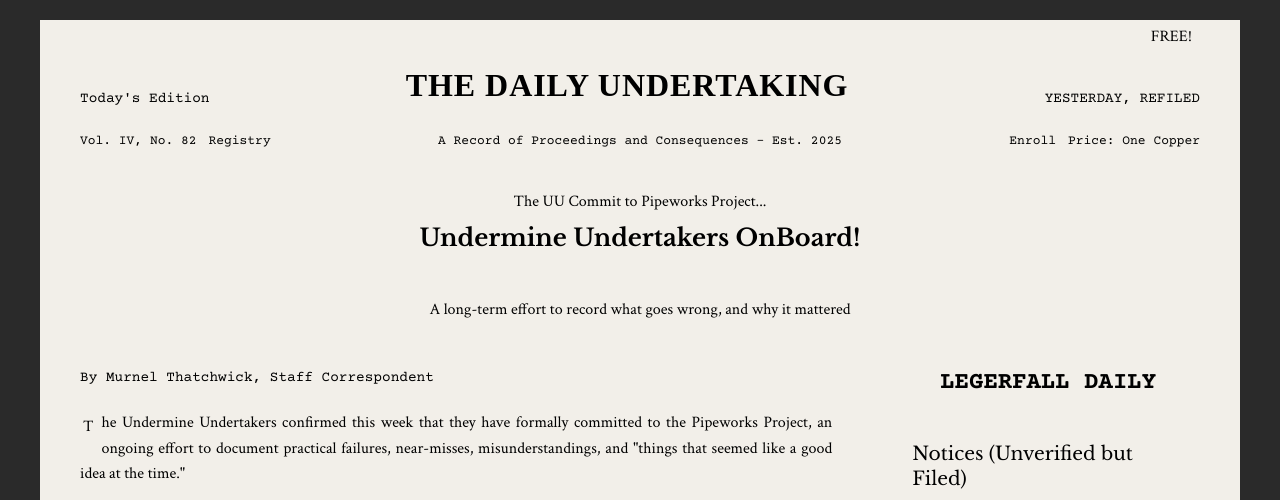
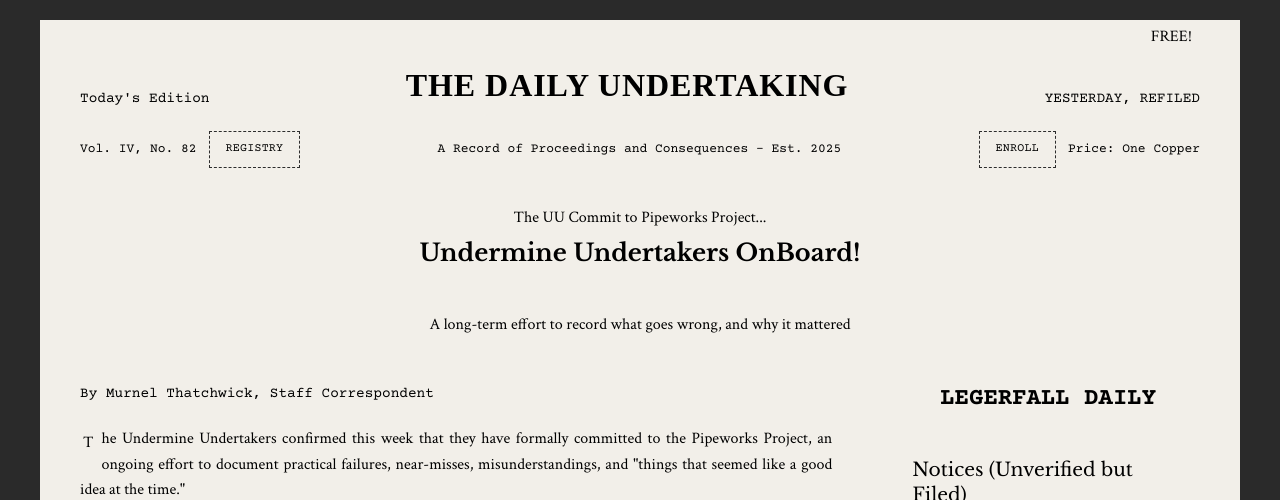
Before and after one commit to aa-parky/the_daily_undertaking_ui, a website: page daily.html in a window 1280 px wide. Shown: the top 500 px of the page. Drawn offline with Linux system fonts and the light colour scheme; a web font is replaced by a local one.

Commit message:
scroll bars

```diff
--- a/css/daily.theme.css
+++ b/css/daily.theme.css
@@ -62,6 +62,51 @@ article p {
 .accent,
 .pull-quote {
   font-family: var(--font-accent);
+}
+
+/* ========================================
+   AUTH BUTTONS — REGISTRY & ENROLL
+   ======================================== */
+
+.auth-button {
+  display: inline-block;
+  padding: 8px 16px;
+  border: 1.5px solid var(--rule);
+  background-color: transparent;
+  color: var(--ink-newsprint-black);
+  font-family: var(--font-record);
+  font-size: 0.9em;
+  font-weight: 400;
+  letter-spacing: 0.02em;
+  text-transform: uppercase;
+  cursor: pointer;
+  transition: all 0.2s ease;
+  white-space: nowrap;
+}
+
+.auth-button:hover {
+  background-color: var(--paper-muted);
+  border-color: var(--ink-newsprint-black);
+  font-weight: 500;
+}
+
+.auth-button:focus {
+  outline: 2px solid var(--ink-newsprint-black);
+  outline-offset: 2px;
+}
+
+.auth-button:active {
+  background-color: var(--rule-faint);
+  border-color: var(--ink-newsprint-black);
+}
+
+/* Distinguish login vs register visually (optional) */
+.auth-button.auth-login {
+  border-style: dashed;
+}
+
+.auth-button.auth-register {
+  border-style: dashed;
 }
 
 /* ========================================
--- a/css/shared-base.css
+++ b/css/shared-base.css
@@ -238,3 +238,32 @@ h6 {
      .registry .name { ... }
   */
 }
+
+/* =========================================================
+   8) SCROLLBAR STYLING — GLOBAL UI
+   ========================================================= */
+
+/* WebKit browsers (Chrome, Safari, Edge) */
+::-webkit-scrollbar {
+  width: 10px;
+  height: 10px;
+}
+
+::-webkit-scrollbar-track {
+  background: var(--paper);
+}
+
+::-webkit-scrollbar-thumb {
+  background: var(--rule);
+  border-radius: var(--radius-1);
+}
+
+::-webkit-scrollbar-thumb:hover {
+  background: var(--rule-muted);
+}
+
+/* Firefox */
+* {
+  scrollbar-color: var(--rule) var(--paper);
+  scrollbar-width: thin;
+}
```
